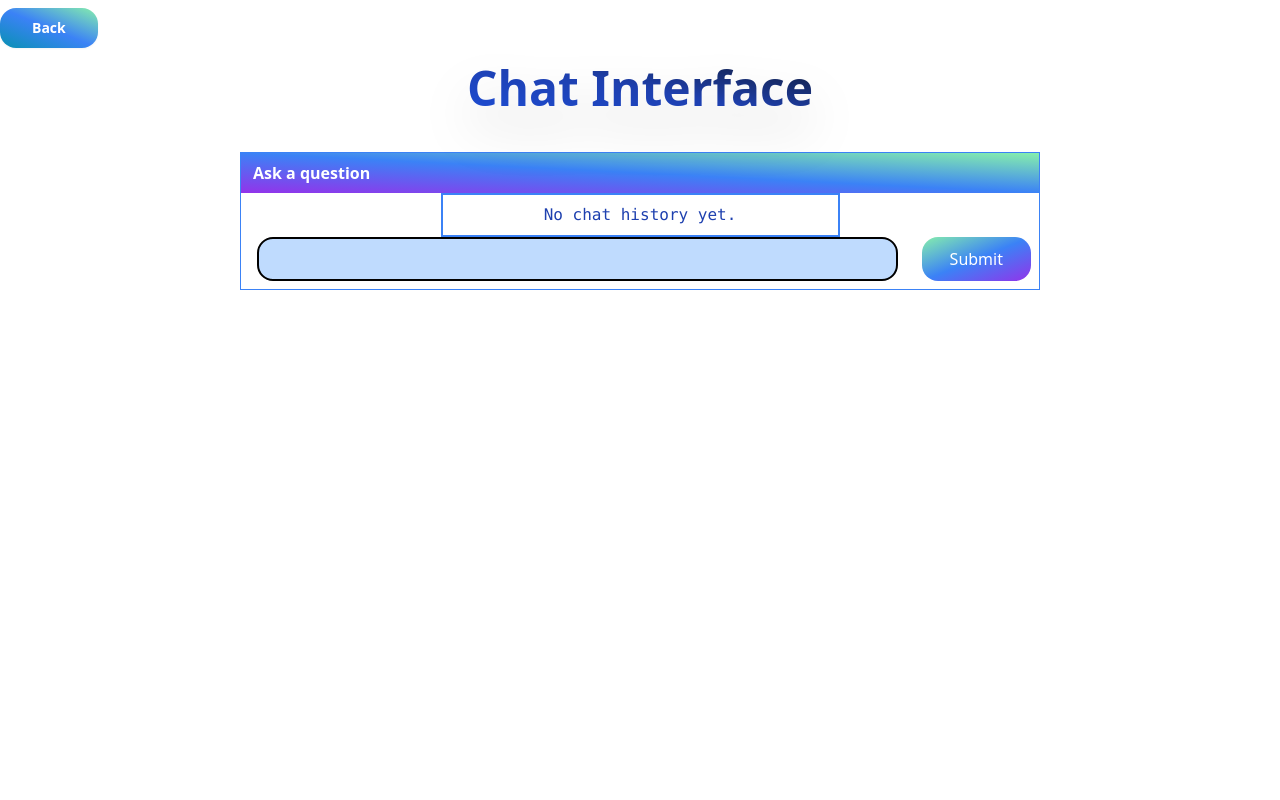
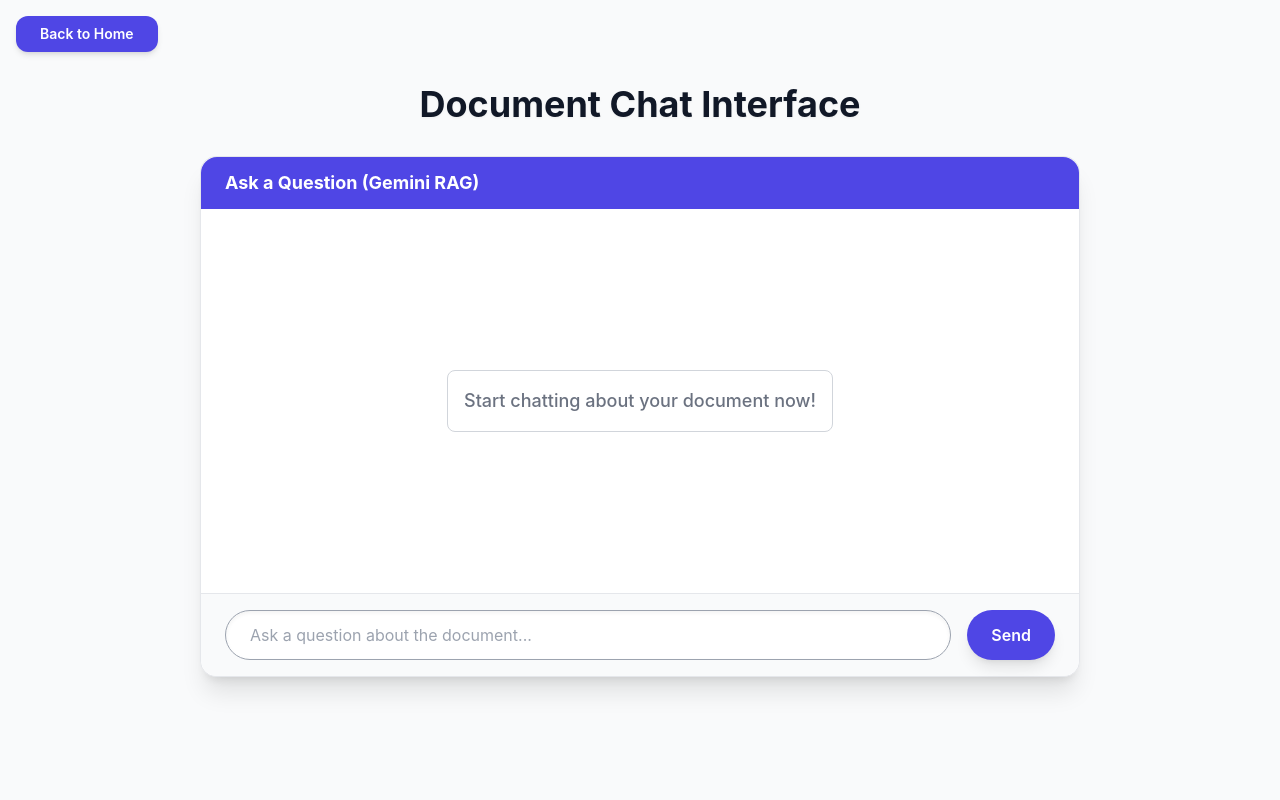
Before and after one commit to Siddharth3271/EduChat, a Flask app: page /chat in a window 1280 px wide. Run offline with Flask 3, Linux system fonts and the light colour scheme; some libraries are stand-ins or nearby versions.

Commit message:
changed chat html file

```diff
--- a/templates/chat.html
+++ b/templates/chat.html
@@ -6,56 +6,102 @@
     <meta name="viewport" content="width=device-width, initial-scale=1.0">
     <script src="https://cdn.tailwindcss.com"></script>
     <title>Chat Interface</title>
+    <!-- Use Inter font for consistency -->
+    <style>
+        body {
+            font-family: 'Inter', sans-serif;
+            background-color: #f7fafc;
+        }
+        /* Custom scrollbar for chat history */
+        .chat-history::-webkit-scrollbar {
+            width: 8px;
+        }
+        .chat-history::-webkit-scrollbar-thumb {
+            background-color: #a0aec0;
+            border-radius: 10px;
+        }
+        .chat-history::-webkit-scrollbar-track {
+            background-color: #edf2f7;
+        }
+    </style>
 </head>
 
-<body>
-    <section>
-        <div>
+<body class="bg-gray-50">
+    <section class="min-h-screen">
+        <div class="p-4">
+            <!-- Back Button (Styled for consistency) -->
             <form action="/">
                 <button type="submit"
-                    class=" my-2 bg-gradient-to-bl from-green-300 via-blue-500 to-cyan-600 px-8 rounded-2xl py-2.5 text-sm font-semibold text-white shadow-sm hover:bg-blue-500/90 focus-visible:outline focus-visible:outline-2 focus-visible:outline-offset-2 focus-visible:outline-indigo-600">
-                    Back</button>
+                    class="bg-indigo-600 hover:bg-indigo-700 text-white font-semibold px-6 rounded-xl py-2 text-sm shadow-md transition duration-150 ease-in-out">
+                    Back to Home
+                </button>
             </form>
-            <div class="flex flex-col justify-center items-center">
+
+            <div class="flex flex-col justify-center items-center mt-6">
                 <h1
-                    class="text-5xl py-2 font-bold text-transparent bg-clip-text bg-gradient-to-tr from-blue-700 via-blue-800 to-gray-900   drop-shadow-2xl underline decoration-double    ">
-                    Chat Interface</h1>
-                <div class="w-screen flex flex-col justify-evenly items-center py-8 px-4">
+                    class="text-4xl py-2 font-bold text-gray-900 drop-shadow-sm">
+                    Document Chat Interface
+                </h1>
 
-                    <div class="pb-2 w-full sm:w-[50rem] border border-blue-500 mx-5">
-                        <h1
-                            class="w-full py-2 px-3 bg-gradient-to-bl from-green-300 via-blue-500 to-purple-600 font-bold text-white">
-                            Ask a question</h1>
+                <!-- Main Chat Container -->
+                <div class="w-full sm:w-[55rem] bg-white rounded-2xl shadow-xl mt-6 border border-gray-200">
+
+                    <!-- Chat Header -->
+                    <div class="w-full py-3 px-6 bg-indigo-600 rounded-t-2xl">
+                        <h1 class="font-bold text-white text-lg">
+                            Ask a Question (Gemini RAG)
+                        </h1>
+                    </div>
+
+                    <!-- Chat History Area -->
+                    <div class="p-6 h-96 overflow-y-auto chat-history">
                         {% if chat_history %}
-                        <ul class="py-4 px-3">
+                            <ul class="space-y-4">
                                 {% for message in chat_history %}
-                            <li
-                                class="drop-shadow-2xl  bg-gradient-to-br from-green-300/30 via-blue-500/10 to-purple-600/20 py-3 px-4 rounded-md text-slate-600 font-semibold sm:overflow-visible overflow-hidden sm:text-base text-xs font-mono">
-                                {{ message.content }}
+                                    {% if 'HumanMessage' in message.__repr__() %}
+                                        <!-- User Message (Right-aligned, Blue) -->
+                                        <li class="flex justify-end">
+                                            <div class="max-w-xs sm:max-w-md bg-blue-500 text-white py-2 px-4 rounded-xl rounded-br-none shadow-md">
+                                                <p class="font-medium">You:</p>
+                                                <p class="text-sm break-words">{{ message.content }}</p>
+                                            </div>
                                         </li>
+                                    {% else %}
+                                        <!-- AI Message (Left-aligned, Gray/Indigo) -->
+                                        <li class="flex justify-start">
+                                            <div class="max-w-xs sm:max-w-md bg-gray-100 text-gray-800 py-2 px-4 rounded-xl rounded-tl-none shadow-md border border-indigo-300/50">
+                                                <p class="font-medium text-indigo-700">AI Assistant:</p>
+                                                <p class="text-sm break-words">{{ message.content }}</p>
+                                            </div>
+                                        </li>
+                                    {% endif %}
                                 {% endfor %}
                             </ul>
                         {% else %}
-                        <div class="w-full flex justify-center">
-                            <p
-                                class="border border-2 border-blue-500 text-blue-800 px-3 py-2 w-1/2 flex justify-center font-mono">
-                                No chat history yet.</p>
+                            <div class="w-full flex justify-center h-full items-center">
+                                <p class="text-lg text-gray-500 font-medium p-4 border border-gray-300 rounded-lg">
+                                    Start chatting about your document now!
+                                </p>
                             </div>
                         {% endif %}
+                    </div>
+
+                    <!-- Input Form -->
                     <form action="/chat" method="post">
-                            <div class="w-full flex flex-row justify-evenly">
+                        <div class="w-full flex flex-row p-4 border-t border-gray-200 bg-gray-50 rounded-b-2xl">
                             <input
-                                    class="bg-blue-200 w-full mx-4 py-2 rounded-2xl text-white font-mono px-4 border border-2 border-black"
-                                    placeholder="" type="text" name="user_question" id="user_question" required>
+                                class="bg-white w-full mx-2 py-3 rounded-full text-gray-800 px-6 border border-gray-400 focus:ring-2 focus:ring-indigo-500 focus:border-indigo-500 shadow-inner"
+                                placeholder="Ask a question about the document..." type="text" name="user_question" id="user_question" required>
+
                             <button
-                                    class="px-7 mx-2 rounded-2xl bg-gradient-to-br from-green-300 via-blue-500 to-purple-600 text-white hover:bg-red-400"
-                                    type="submit">Submit</button>
+                                class="px-6 mx-2 rounded-full bg-indigo-600 text-white font-semibold hover:bg-indigo-700 shadow-lg transition duration-150 ease-in-out transform hover:scale-105"
+                                type="submit">Send</button>
                         </div>
                     </form>
+
                 </div>
 
 
-                </div>
             </div>
         </div>
     </section>
```
Also changed, not shown: 1 other file. Lines whose indentation alone changed are shown as unchanged.
